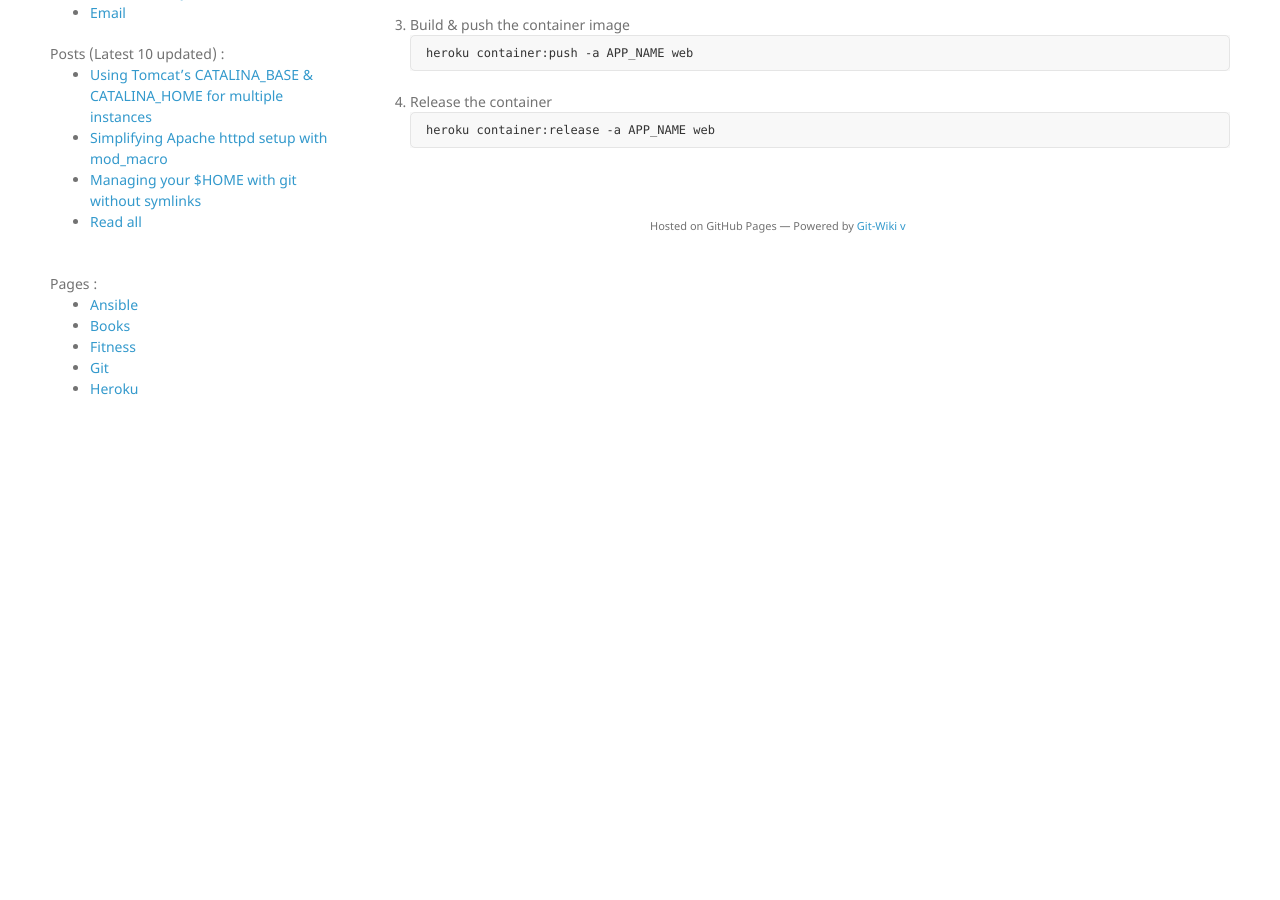
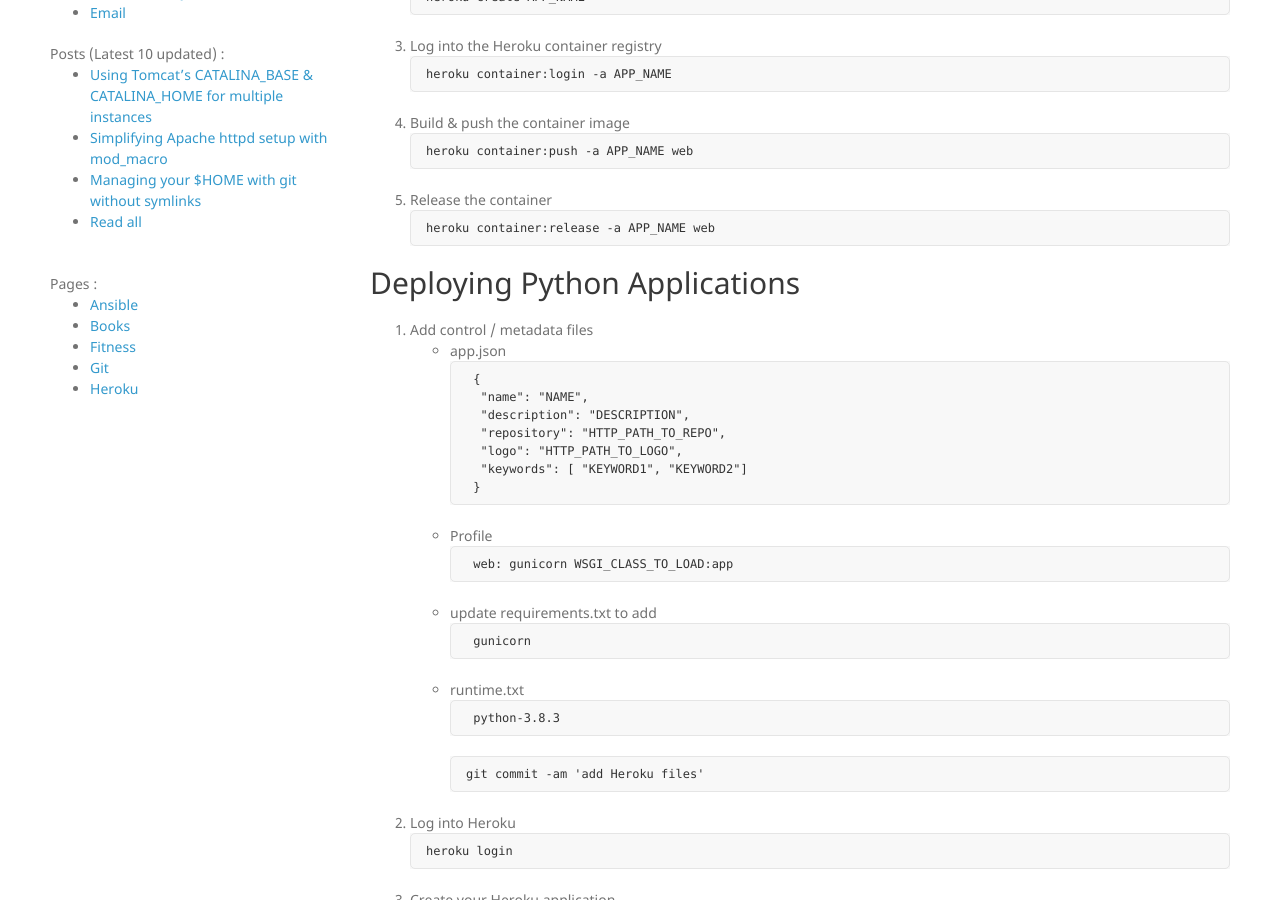
Before and after one commit to rgibert/rgibert.github.io, a Jekyll site: the page built from wiki/heroku.md, in a window 1280 px wide and 900 px high, scrolled down 545 px. Built offline with Jekyll 4.4.1, drawn with Linux system fonts in a browser that asks for light colours; nearby versions of some CDN libraries; our own code applies the rules of GitHub Pages for plain Markdown files; before the commit the page ends 950 px from its top, so only the background shows below that; some of the changed text lies outside the part shown.

Commit message:
add Heroku Python deployment

```diff
--- a/wiki/heroku.md
+++ b/wiki/heroku.md
@@ -2,6 +2,10 @@
 
 ## Deploying Docker Images
 
+1. Log into Heroku
+~~~
+heroku login
+~~~
 1. Create your Heroku application
 ~~~
 heroku create APP_NAME
@@ -18,3 +22,44 @@
 ~~~
 heroku container:release -a APP_NAME web
 ~~~
+
+## Deploying Python Applications
+
+1. Add control / metadata files
+    - app.json
+    ~~~
+    {
+        "name": "NAME",
+        "description": "DESCRIPTION",
+        "repository": "HTTP_PATH_TO_REPO",
+        "logo": "HTTP_PATH_TO_LOGO",
+        "keywords": [ "KEYWORD1", "KEYWORD2"]
+    }
+    ~~~
+    - Profile
+    ~~~
+    web: gunicorn WSGI_CLASS_TO_LOAD:app
+    ~~~
+    - update requirements.txt to add
+    ~~~
+    gunicorn
+    ~~~
+    - runtime.txt
+    ~~~
+    python-3.8.3
+    ~~~
+~~~
+git commit -am 'add Heroku files'
+~~~
+1. Log into Heroku
+~~~
+heroku login
+~~~
+1. Create your Heroku application
+~~~
+heroku create APP_NAME
+~~~
+1. Push your branch (if master you can just use 'heroku master') for deployment
+~~~
+git push heroku BRANCH:master
+~~~
```
